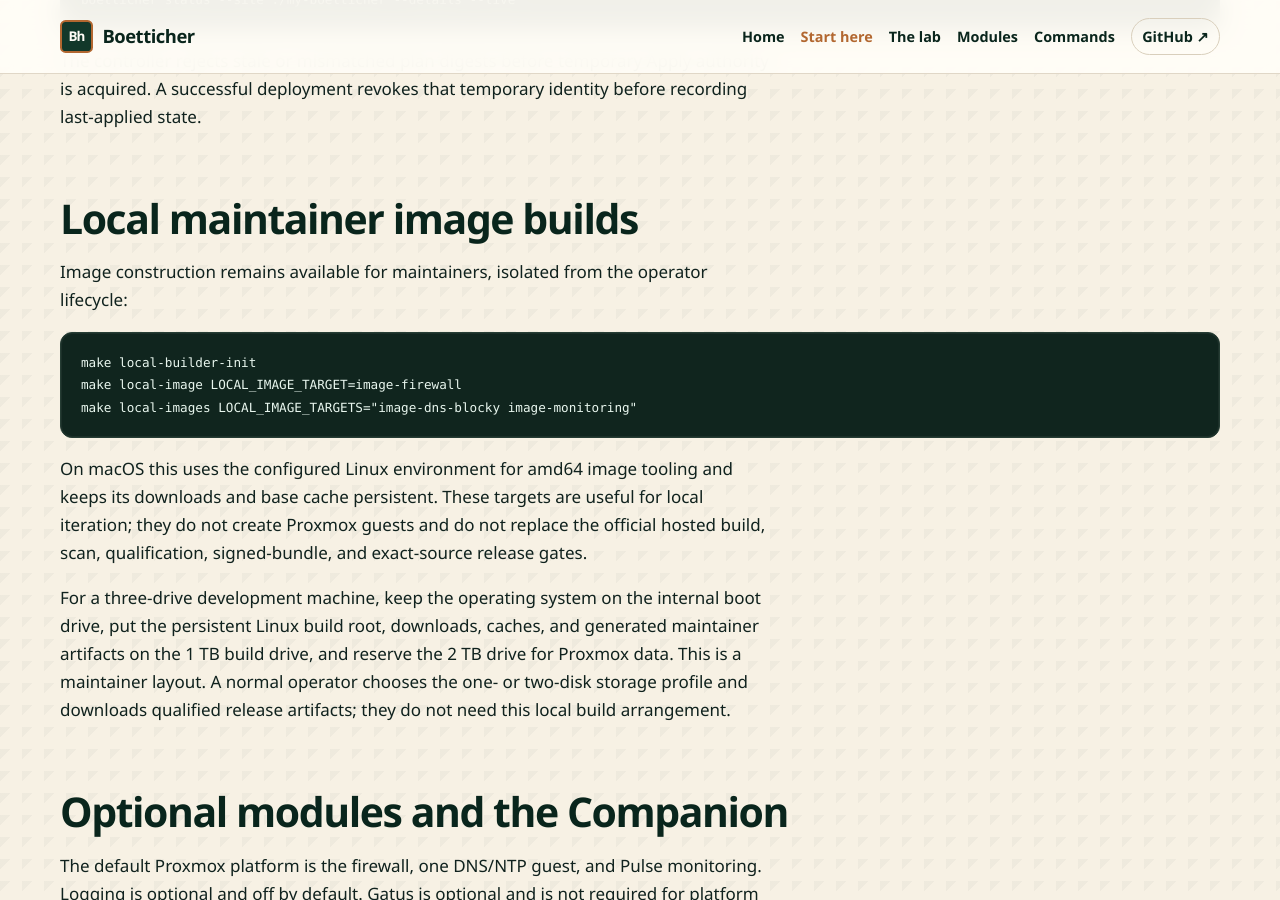
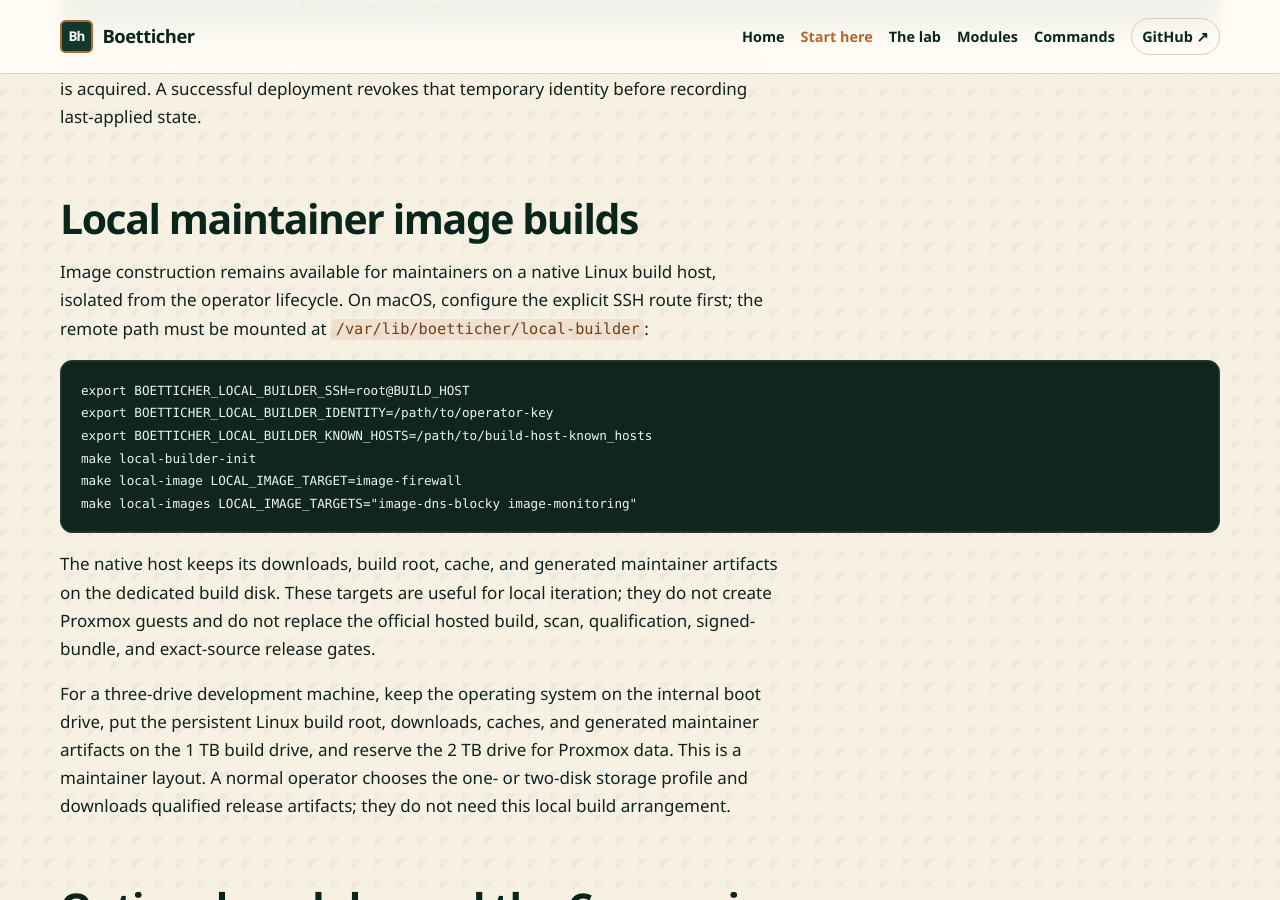
Before and after one commit to gofastercloud/boetticher, a Jekyll site: the page built from docs/start.md, in a window 1280 px wide and 900 px high, scrolled down 1517 px. Built offline with Jekyll 4.4.1, drawn with Linux system fonts in a browser that asks for light colours.

Commit message:
Remove OrbStack maintainer path
Make native Linux the only local image-build route, support explicit SSH identity and host trust, and refuse to run without the dedicated build mount. Update maintainer documentation and add a contract guard against the removed integration.

````diff
--- a/docs/start.md
+++ b/docs/start.md
@@ -66,18 +66,23 @@ before recording last-applied state.
 
 ## Local maintainer image builds
 
-Image construction remains available for maintainers, isolated from the
-operator lifecycle:
+Image construction remains available for maintainers on a native Linux build
+host, isolated from the operator lifecycle. On macOS, configure the explicit
+SSH route first; the remote path must be mounted at
+`/var/lib/boetticher/local-builder`:
 
 ```text
+export BOETTICHER_LOCAL_BUILDER_SSH=root@BUILD_HOST
+export BOETTICHER_LOCAL_BUILDER_IDENTITY=/path/to/operator-key
+export BOETTICHER_LOCAL_BUILDER_KNOWN_HOSTS=/path/to/build-host-known_hosts
 make local-builder-init
 make local-image LOCAL_IMAGE_TARGET=image-firewall
 make local-images LOCAL_IMAGE_TARGETS="image-dns-blocky image-monitoring"
 ```
 
-On macOS this uses the configured Linux environment for amd64 image tooling
-and keeps its downloads and base cache persistent. These targets are useful
-for local iteration; they do not create Proxmox guests and do not replace the
+The native host keeps its downloads, build root, cache, and generated
+maintainer artifacts on the dedicated build disk. These targets are useful for
+local iteration; they do not create Proxmox guests and do not replace the
 official hosted build, scan, qualification, signed-bundle, and exact-source
 release gates.
 
````
Also changed, not shown: docs/lab.md (+8 -4 lines), 2 other files.
